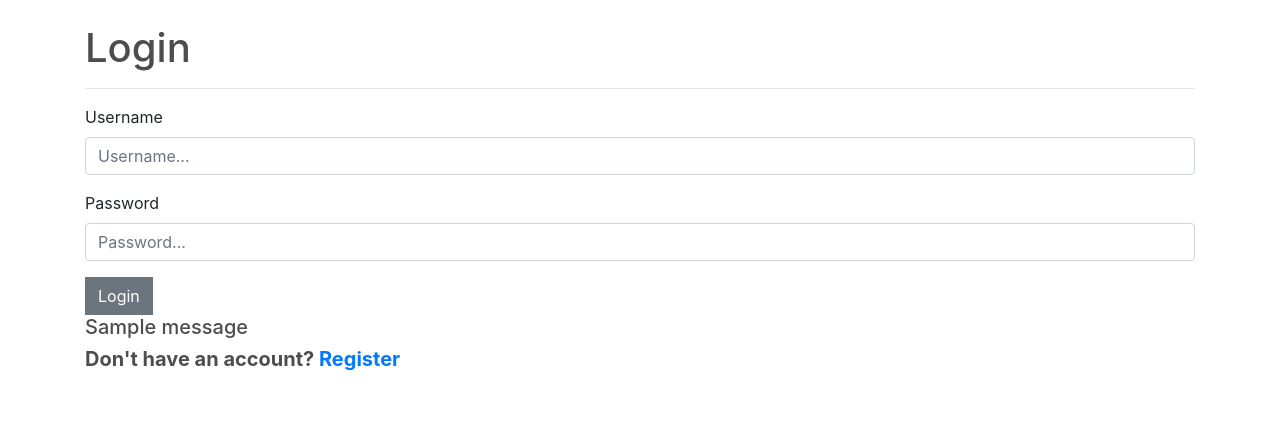
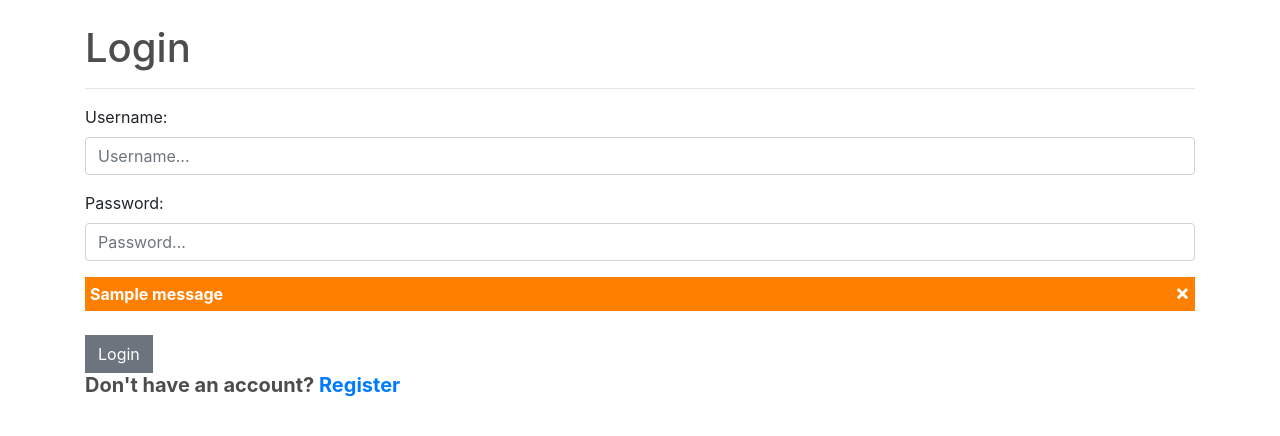
Before and after one commit to 2512262A/ecommerce_project, a Django app: page /login/ in a window 1280 px wide. Shown: the part 64-500 px from the top of the page. Run offline with Django 3.2, Linux system fonts and the light colour scheme; tables that the repository leaves empty hold one stand-in row (values such as "Sample post"); one stand-in notice (Sample message) is shown; some libraries are stand-ins or nearby versions.

Commit message:
another minor changes of the day

```diff
--- a/static/css/main.css
+++ b/static/css/main.css
@@ -43,7 +43,7 @@ body{
 	font-size: 14px;
 }
 
-#checkout-button{
+#checkout-btn{
     float:right;
     margin:5px;
 }
@@ -62,6 +62,21 @@ body{
 
 .col-lg-4, .col-lg-6, .col-lg-8, .col-lg-12{
 	margin-top: 10px;
+}
+
+.close-btn{
+  margin-left: 15px;
+  color: white;
+  font-weight: bold;
+  float: right;
+  font-size: 22px;
+  line-height: 20px;
+  cursor: pointer;
+  transition: 0.3s;
+}
+
+.close-btn:hover {
+  color: black;
 }
 
 .form-field{
@@ -100,3 +115,9 @@ h1,h2,h3,h4,h5,h6{
     -moz-box-shadow: -1px -3px 5px -2px rgba(214,214,214,1);
     box-shadow: -1px -3px 5px -2px rgba(214,214,214,1);
 }
+
+.warning{
+  padding: 5px;
+  background-color: #ff8000;
+  color: white;
+}
--- a/store/templates/store/cart.html
+++ b/store/templates/store/cart.html
@@ -22,7 +22,7 @@
 						<th><h5>Items: <strong>2</strong></h5></th>
 						<th><h5>Total:<strong> $40</strong></h5></th>
 						<th>
-							<a id="checkout-button" class="btn btn-success" href="{% url 'checkout' %}">Checkout</a>
+							<a id="checkout-btn" class="btn btn-success" href="{% url 'checkout' %}">Checkout</a>
 						</th>
 					</tr>
 				</table>
--- a/store/templates/store/login.html
+++ b/store/templates/store/login.html
@@ -16,20 +16,26 @@
     <form id="login_form" method="POST" action="{% url 'login' %}">
         {% csrf_token %}
         <div class="form-group">
-            <label for="Username">Username</label>
+            <label for="Username">Username:</label>
             <input type="text" class="form-control" id="Username" name="username" placeholder="Username...">
         </div>
 
         <div class="form-group">
-            <label for="InputPassword">Password</label>
+            <label for="InputPassword">Password:</label>
             <input type="password" class="form-control" id="InputPassword" name="password" placeholder="Password...">
         </div>
 
+        {% for message in messages %}
+           <div class="warning">
+               <span class="close-btn" onclick="this.parentElement.style.display='none';">&times;</span>
+               <strong>{{message}}</strong>
+           </div>
+        {% endfor %}
+
+        <br>
+
         <button type="submit" class="btn btn-secondary">Login</button>
     </form>
-    {% for message in messages %}
-        <h5>{{message}}</h5>
-    {% endfor %}
 
 <h5><strong>Don't have an account? <a href="{% url 'register' %}">Register</a><br /></strong></h5>
 
```
